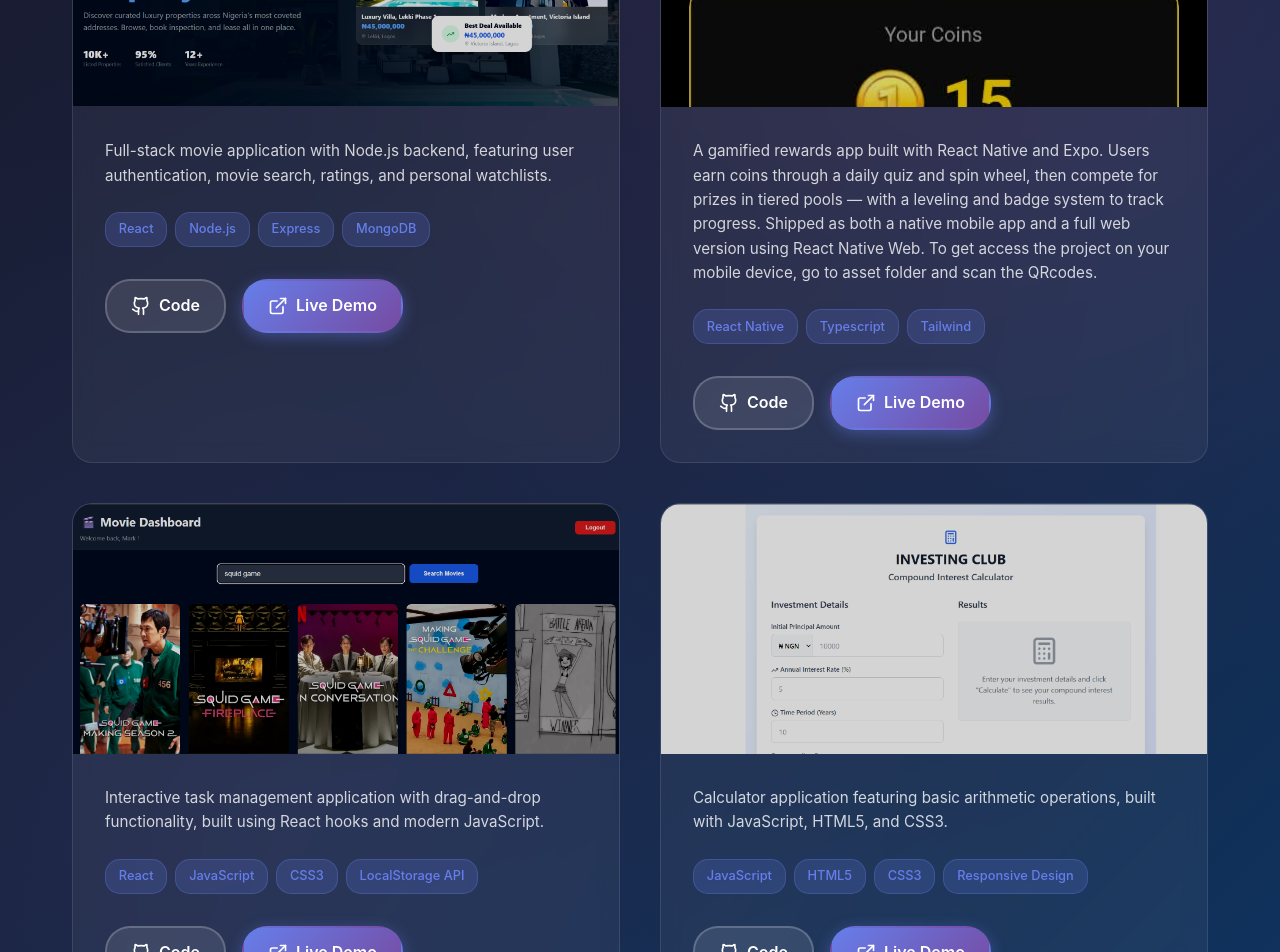
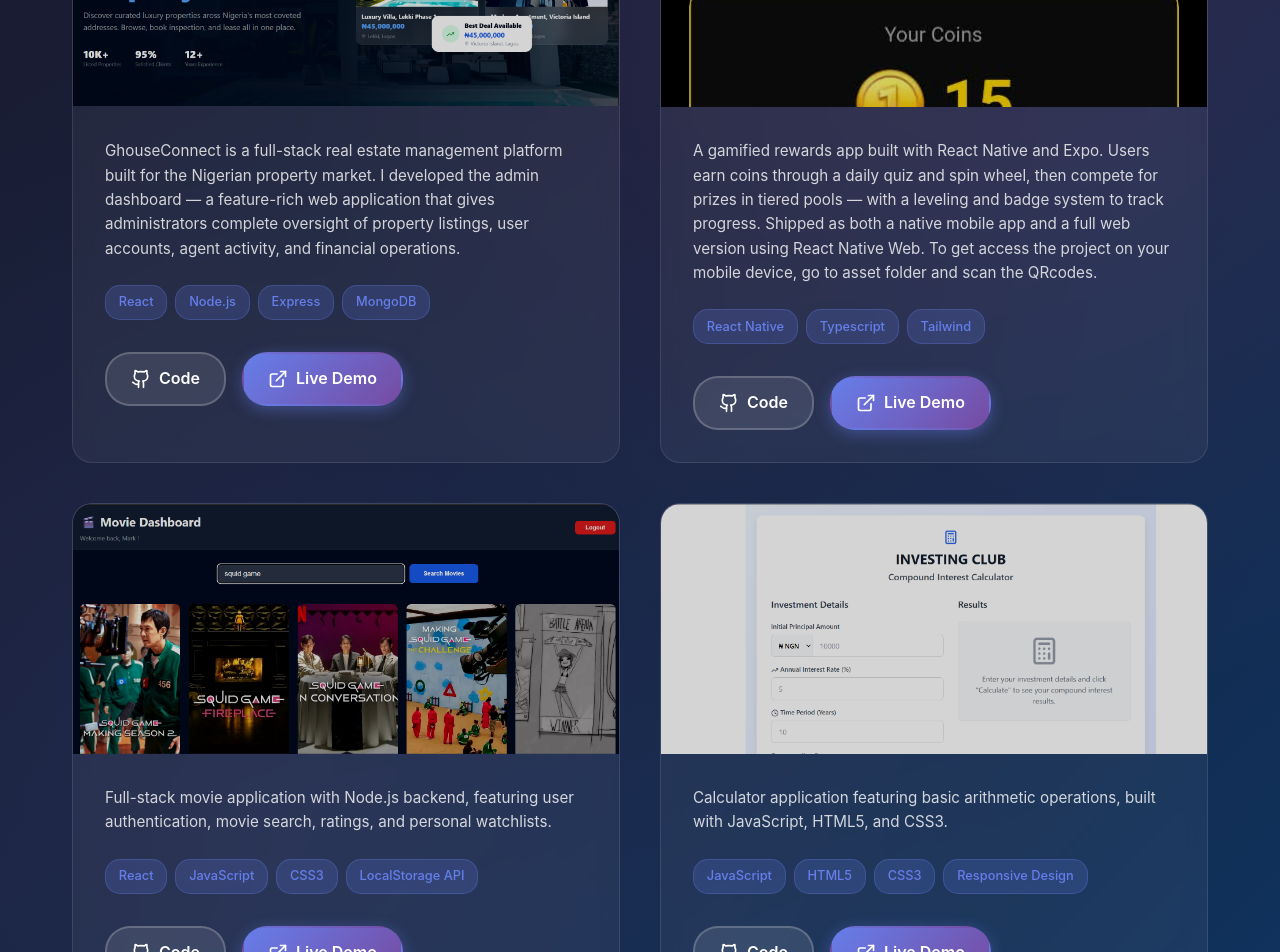
Before and after one commit to Stephenpleasant/Portfolio1, a React (Vite) app: page / in a window 1280 px wide. Shown: the part 2480-3432 px from the top of the page. Built offline with nearby package versions, Linux system fonts and the light colour scheme.

Commit message:
more description for my project

```diff
--- a/src/components/ProjectsSection.jsx
+++ b/src/components/ProjectsSection.jsx
@@ -137,7 +137,7 @@ const ProjectsSection = ({
     {
       id: 1,
       title: 'Movie Database App',
-      description: 'Full-stack movie application with Node.js backend, featuring user authentication, movie search, ratings, and personal watchlists.',
+      description: 'GhouseConnect is a full-stack real estate management platform built for the Nigerian property market. I developed the admin dashboard — a feature-rich web application that gives administrators complete oversight of property listings, user accounts, agent activity, and financial operations.',
       tech: ['React', 'Node.js', 'Express', 'MongoDB'],
       image: '/GHouse.png',
       github: 'https://github.com/Stephenpleasant/Nest',
@@ -156,7 +156,7 @@ const ProjectsSection = ({
     {
       id: 3,
       title: 'Compounding Calculator',
-      description: 'Interactive task management application with drag-and-drop functionality, built using React hooks and modern JavaScript.',
+      description: 'Full-stack movie application with Node.js backend, featuring user authentication, movie search, ratings, and personal watchlists.',
       tech: ['React', 'JavaScript', 'CSS3', 'LocalStorage API'],
       image: '/Movie.png',
       github: 'https://github.com/Stephenpleasant/Fullstack',
```
